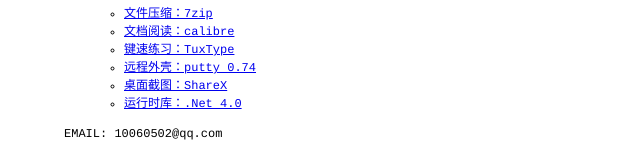
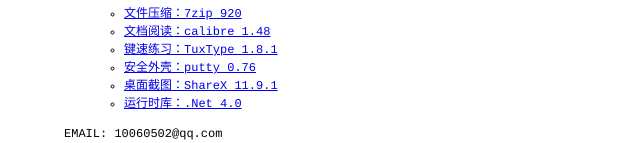
Before and after one commit to q10060502/OpenCourse, a plain HTML site: page index.htm in a window 1280 px wide. Shown: the part 451-594 px from the top of the page, without its empty margins (0-640 px from the left). Drawn offline with Linux system fonts and the light colour scheme.

Commit message:
新文件：   putty-0.76-installer.zip 	修改：     ../index.htm

```diff
--- a/index.htm
+++ b/index.htm
@@ -72,11 +72,11 @@
 				</li>
 				<li>常用软件
 					<ul>
-						<li><a href="download/7z920.zip">文件压缩：7zip</a></li>
-						<li><a href="download/calibre-portable-installer-1.48.0.zip">文档阅读：calibre</a></li>
-						<li><a href="download/tuxtype-1.8.1-win32-installer.zip">键速练习：TuxType</a></li>
-						<li><a href="download/putty-0.74.zip">远程外壳：putty 0.74</a></li>
-						<li><a href="download/ShareX-11.9.1-setup.exe.zip">桌面截图：ShareX</a></li>
+						<li><a href="download/7z920.zip">文件压缩：7zip 920</a></li>
+						<li><a href="download/calibre-portable-installer-1.48.0.zip">文档阅读：calibre 1.48</a></li>
+						<li><a href="download/tuxtype-1.8.1-win32-installer.zip">键速练习：TuxType 1.8.1</a></li>
+						<li><a href="download/putty-0.76-installer.zip">安全外壳：putty 0.76</a></li>
+						<li><a href="download/ShareX-11.9.1-setup.exe.zip">桌面截图：ShareX 11.9.1</a></li>
 						<li><a href="download/DotNet40.zip">运行时库：.Net 4.0</a></li>
 					</ul>
 				</li>
```
Also changed, not shown: 1 other file.
